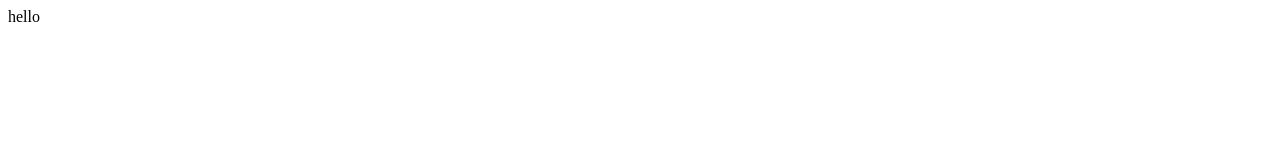
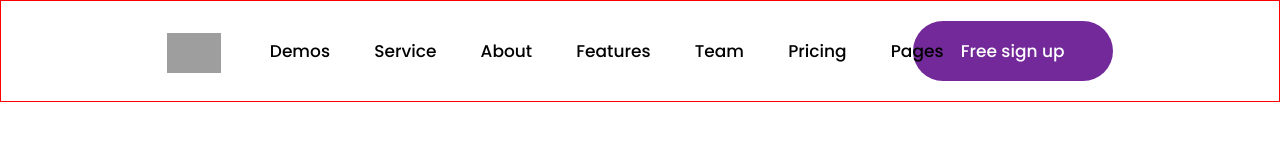
Before and after one commit to NandlalShah955/srchoutsoftware_assignment, a plain HTML site: page index.html in a window 1280 px wide. Drawn offline with Linux system fonts and the light colour scheme; grey boxes are pictures that could not be loaded.

Commit message:
completed navbar

```diff
--- a/index.html
+++ b/index.html
@@ -5,10 +5,38 @@
     <meta http-equiv="X-UA-Compatible" content="IE=edge">
     <meta name="viewport" content="width=device-width, initial-scale=1.0">
     <link rel="stylesheet" href="./styles/style.css">
-    <title>Document</title>
+
+<link href="https://fonts.googleapis.com/css2?family=Poppins:wght@500&display=swap" rel="stylesheet">
+    <title>SaaS Classic -Just another Appilo</title>
 </head>
 <body>
-    hello
+   <header>
+       <div class="logo">
+        <img src="https://themexriver.com/appilo-theme/saas-classic/wp-content/themes/appilo/img/saas-classic/logo/logo.png" alt="Logo_image">
+       </div>
+
+       <nav>
+        <ul>
+            <li><a class="hover" href="#">Demos</a></li>
+            <li><a class="hover" href="#">Service</a></li>
+            <li><a class="hover" href="#">About</a></li>
+            <li><a class="hover" href="#">Features</a></li>
+            <li><a class="hover" href="#">Team</a></li>
+            <li><a class="hover" href="#">Pricing</a></li>
+            <li><a class="hover" href="#">Pages</a></li>
+        </ul>
+       </nav>
+
+       <button><a href="#">Free sign up</a></button>
+
+
+
+
+   </header>
+
+
+
+
 </body>
 <script src="./scripts/index.js"></script>
 </html>
--- a/styles/style.css
+++ b/styles/style.css
@@ -1 +1,86 @@
-/* hello */
+
+
+
+*{
+    margin: 0;
+    padding: 0;
+    box-sizing: border-box;
+    font-family: Poppins;
+}
+a{
+    text-decoration: none;
+}
+header{
+    width: 100%;
+    height: 85px;
+    display: flex;
+    justify-content: space-between;
+    align-items: center;
+    padding: 50px 13%;
+    background-color: white;
+    border: 1px solid red;
+
+}
+.logo>img{
+height: 40px;
+margin-top: 10px;
+}
+nav{
+
+margin-right: -80px;
+
+}
+
+nav li{
+    display: inline-block;
+    list-style: none;
+    padding: 0px 20px;
+
+
+}
+nav+button{
+    padding: 9px 25px;
+    border: none;
+    border-radius: 40px;
+    height: 60px;
+    width: 200px;
+    font-size: 17px;
+    text-transform: none;
+    background-color: #73299A;
+
+}
+nav+button a{
+    color: white;
+
+}
+
+.hover{
+    display: inline-block;
+    position: relative;
+    color: black;
+    text-decoration: none;
+    font-weight:500;
+    font-size: 17px;
+  }
+  .hover:hover{
+
+      color: #d10edd;
+  }
+  .hover::after {
+    content: '';
+
+    position: absolute;
+    width: 100%;
+    transform: scaleX(0);
+    height: 2px;
+    bottom: 0;
+    left: 0;
+    background-color: #d10edd;
+    transform-origin: bottom right;
+    transition: transform 0.25s ease-out;
+  }
+
+  .hover:hover::after {
+    transform: scaleX(1);
+    transform-origin: bottom left;
+  }
```
